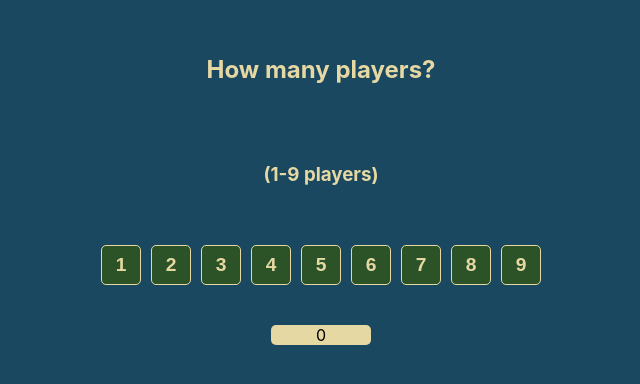
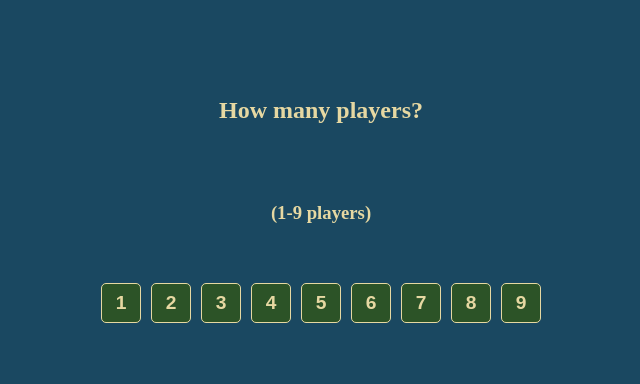
Before and after one commit to anjaliruth/cardCounter, a React (Create React App) app: page / in a window 1280 px wide. Shown: the part 200-584 px from the top of the page, without its empty margins (319-959 px from the left). Built offline with nearby package versions, Linux system fonts and the light colour scheme.

Commit message:
styled player screen v1

```diff
--- a/src/App.css
+++ b/src/App.css
@@ -1,5 +1,10 @@
 .App {
   text-align: center;
+}
+@import url('https://fonts.googleapis.com/css2?family=Cinzel+Decorative:wght@400;700;900&display=swap');
+
+body {
+  font-family: 'Cinzel Decorative', serif;
 }
 
 
@@ -79,8 +84,12 @@ min-height: 40px;
 }
 .startButton{
   background-color: #E6D8A2;
-  width: 100px;
-  border: none;
+  border: 3px solid #2C5327;
+  color:#2C5327;
+  font-weight: bold;
+  font-size:20px;
+  min-width: 100px;
+  padding: 10px 20px;
   border-radius: 5px;
 }
 
--- a/src/Shoe.jsx
+++ b/src/Shoe.jsx
@@ -217,7 +217,6 @@ export default function Shoe() {
       addtoRunningCount(currentCard);
     }
     dealCard(0);
-
   }
   function allowShowingCardCount() {
     setShowCardCount((prev) => !prev);
@@ -243,22 +242,22 @@ export default function Shoe() {
                   <button
                     onClick={(e) => handlePlayerAmount(e, number)}
                     value={number}
+                    disabled={players}
                     className="noPlayerButton"
                   >
                     {number}
                   </button>
                 ))}
               </div>
+              {!playing && players ? (
                 <div className="startButtonBox">
-                <div className="startButton">
-                  {!playing && players && (
-                    <button onClick={startGame}> Start Round</button>
-                  )}
+                    <button onClick={startGame} className="startButton"> Start Round</button>
                 </div>
-              </div>
+              ) : null}
             </div>
           )}
         </div>
+        { hands.length > 0 ?
           <div className="playArea">
             {hands.map((hand, playerIndex) => (
               <div className="playerSection">
@@ -267,7 +266,8 @@ export default function Shoe() {
                     <Card value={card.value} suit={card.suit} />
                   ))}
                 </div>
-              {playerIndex !== hands.length - 1 && playerIndex === position && (
+                {playerIndex !== hands.length - 1 &&
+                  playerIndex === position && (
                     <div className="playerActions">
                       <button onClick={hitCards}>Take Card</button>
                       <button onClick={stay}>Stay</button>
@@ -275,7 +275,8 @@ export default function Shoe() {
                   )}
               </div>
             ))}
-        </div>
+          </div> : null
+        }
         {allowReset && <button onClick={startGame}>Replay</button>}
         {playing && (
           <button onClick={allowShowingCardCount}>Show Card Count</button>
```
Lines whose indentation alone changed are shown as unchanged.
